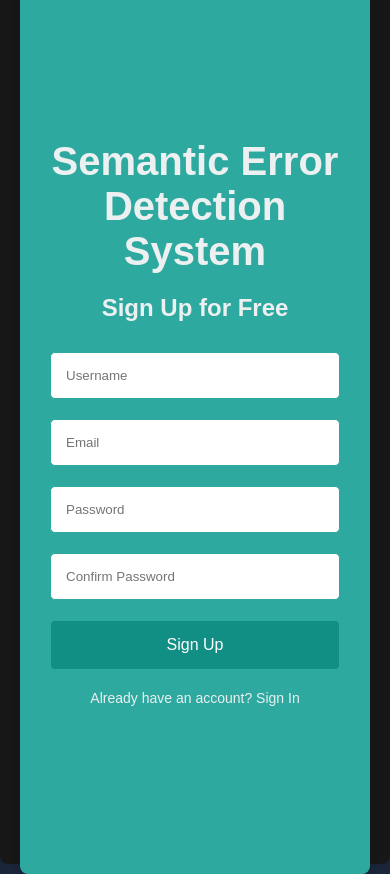
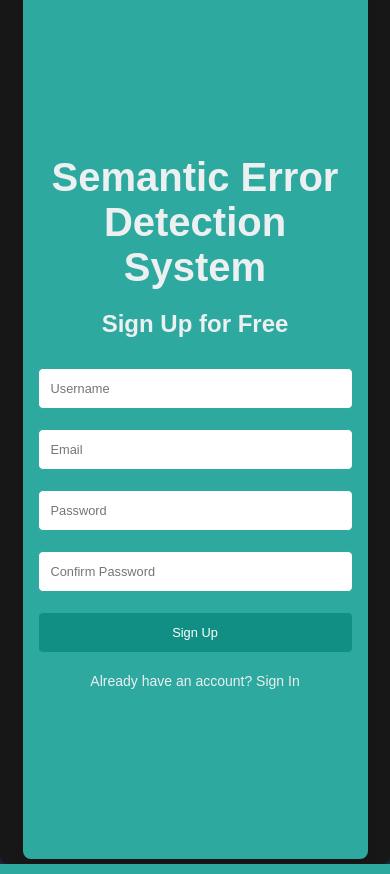
Before and after one commit to mhamzaiftikhar/Semantic-Error-Detecion, a Flask app: page /signup in a window 390 px wide. Run offline with Flask 3, Linux system fonts and the light colour scheme.

Commit message:
Update Style of signup.html

```diff
--- a/templates/signup.html
+++ b/templates/signup.html
@@ -84,6 +84,33 @@
             color: #ecf0f1;
             margin: 0;
         }
+        /* Media query for tablets and small desktops */
+        @media (max-width: 768px) {
+            .form-container {
+                max-width: 90%; /* Adjust width for smaller screens */
+                padding: 20px;
+            }
+            .form-container input[type="text"],
+            .form-container input[type="email"],
+            .form-container input[type="password"],
+            .form-container input[type="submit"] {
+                font-size: 0.9em; /* Reduce font size */
+            }
+        }
+
+        /* Media query for smartphones */
+        @media (max-width: 480px) {
+            .form-container {
+                padding: 15px;
+            }
+            .form-container input[type="text"],
+            .form-container input[type="email"],
+            .form-container input[type="password"],
+            .form-container input[type="submit"] {
+                padding: 12px; /* Further reduce padding */
+                font-size: 0.8em; /* Reduce font size */
+            }
+        }
     </style>
 </head>
 <body>
```
